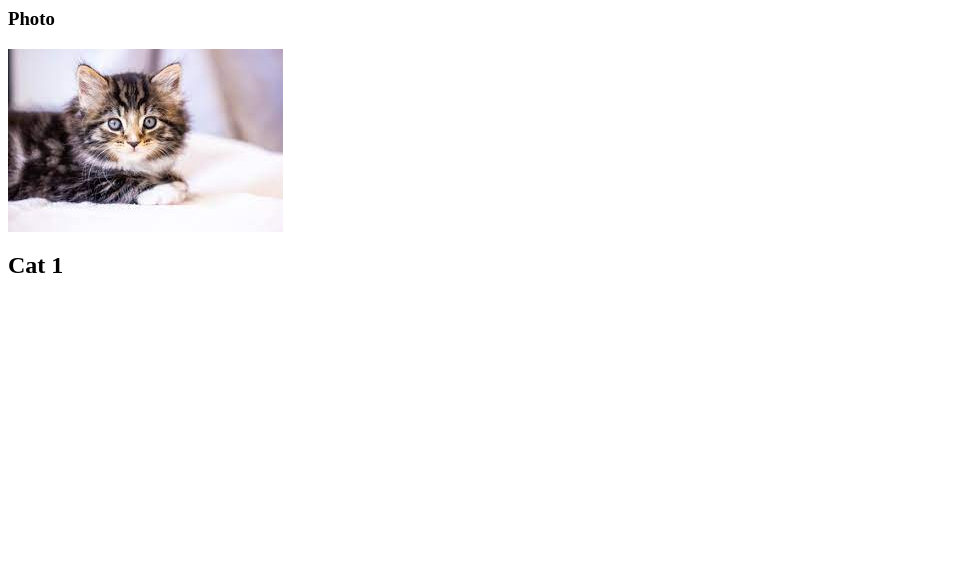
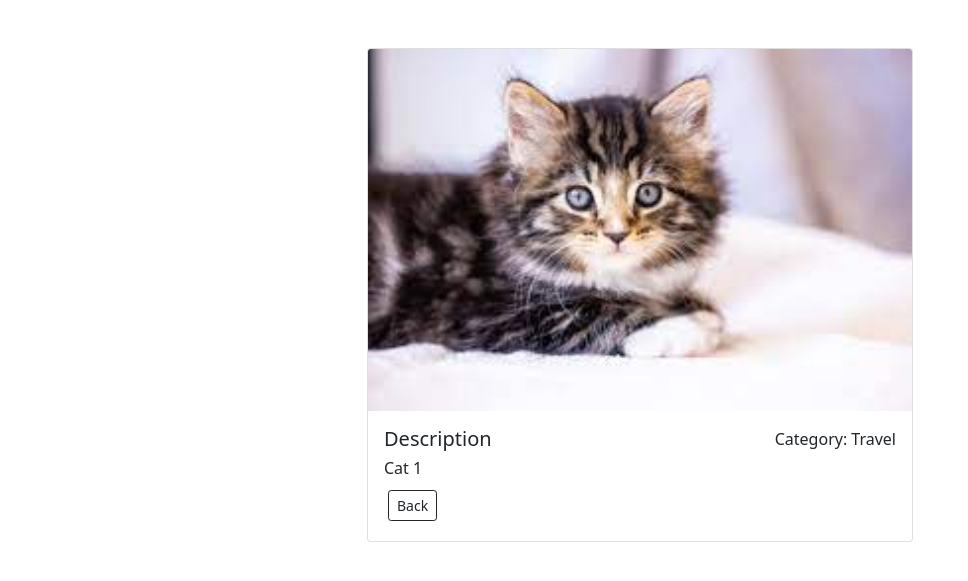
Before and after one commit to helmy0/Photo-Share, a Django app: page /photo/3 in a window 1280 px wide. Shown: the top 581 px of the page, without its empty margins (0-968 px from the left). Run offline with Django 5.2, Linux system fonts and the light colour scheme; data comes from the database, SQL or seed files in the repository.

Commit message:
created photo display page

```diff
--- a/photos/templates/photos/gallery.html
+++ b/photos/templates/photos/gallery.html
@@ -34,7 +34,7 @@
               <div class="col-md-4">
 
                   <div class="card my-2" >
-                        <img class="card-img-top gallery-image"  src="{{photo.image.url}}" alt="Card image cap">
+                        <img class="card-img-top gallery-image" style="max-height:s 100%; max-width: 100%" src="{{photo.image.url}}" alt="Card image cap">
                         <div class="card-body">
                               <p>Category: {{ photo.category }}</p>
                         </div>
--- a/photos/templates/photos/photo.html
+++ b/photos/templates/photos/photo.html
@@ -1,5 +1,36 @@
-<h3>Photo</h3>
+<!doctype html>
+<html lang="en">
+<head>
+    <link href="https://cdn.jsdelivr.net/npm/bootstrap@5.0.2/dist/css/bootstrap.min.css" rel="stylesheet" integrity="sha384-EVSTQN3/azprG1Anm3QDgpJLIm9Nao0Yz1ztcQTwFspd3yD65VohhpuuCOmLASjC" crossorigin="anonymous">
+    <meta charset="UTF-8">
+    <meta name="viewport" content="width=device-width, user-scalable=no, initial-scale=1.0, maximum-scale=1.0, minimum-scale=1.0">
+    <meta http-equiv="X-UA-Compatible" content="ie=edge">
+    <title>Photo Details</title>
+</head>
+<body class="m-5">
+    <div class="container">
+        <div class="row">
+            <div class="col-md-6 offset-md-3">
+                <div class="card">
+                    <img src="{{ photo.image.url }}" class="card-img-top" alt="{{ photo.description }}">
+                    <div class="card-body" >
+                        <div class="row">
+                            <div class="col">
+                                <h5 class="card-title">Description</h5>
+                                <h6 class="card-title">{{ photo.description }}</h6>
 
+                                <a class="btn btn-outline-dark btn-sm m-1" href="{% url 'gallery' %}" >Back</a>
 
-<img src="{{ photo.image.url }}" alt="">
-<h2>{{ photo.description }}</h2>
+                            </div>
+                            <div class="col-4 text-end">
+                                <p class="mt-0">Category: {{ photo.category }}</p>
+                            </div>
+                        </div>
+                    </div>
+                </div>
+            </div>
+        </div>
+    </div>
+    <script src="https://cdn.jsdelivr.net/npm/bootstrap@5.0.2/dist/js/bootstrap.bundle.min.js" integrity="sha384-MrcW6ZMFYlzcLA8Nl+NtUVF0sA7MsXsP1UyJoMp4YLEuNSfAP+JcXn/tWtIaxVXM" crossorigin="anonymous"></script>
+</body>
+</html>
```
